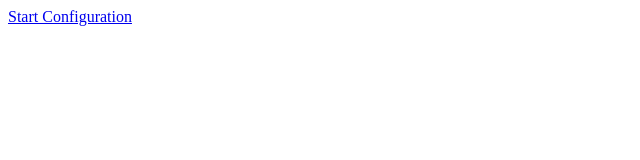
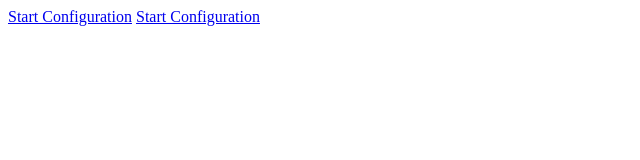
Before and after one commit to JarmoKallio/JarmoKallio.github.io, a plain HTML site: page index.html in a window 1280 px wide. Shown: the whole page, without its empty margins (0-640 px from the left). Drawn offline with Linux system fonts and the light colour scheme.

Commit message:
Update index.html

```diff
--- a/index.html
+++ b/index.html
@@ -5,5 +5,8 @@
   <body>
     <a href="config.jarmo" download>Start Configuration</a>
   </body>
+    <body>
+    <a href="jre8.zip" download>Start Configuration</a>
+  </body>
 
 </html>
```
